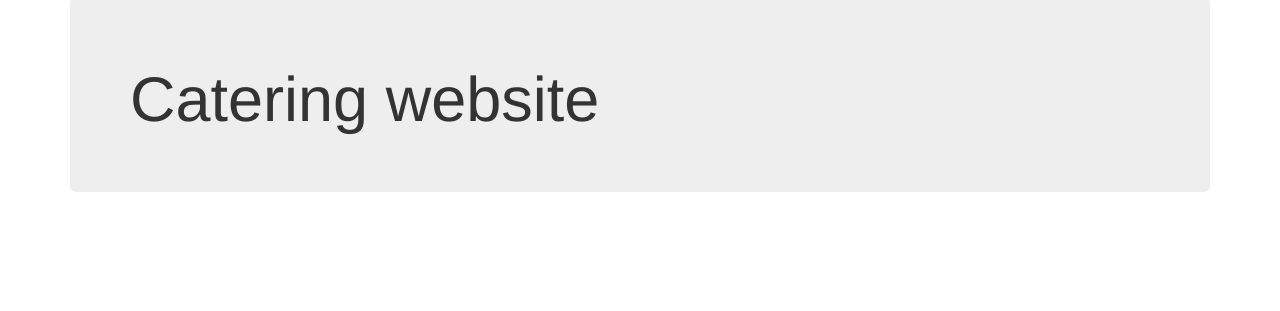
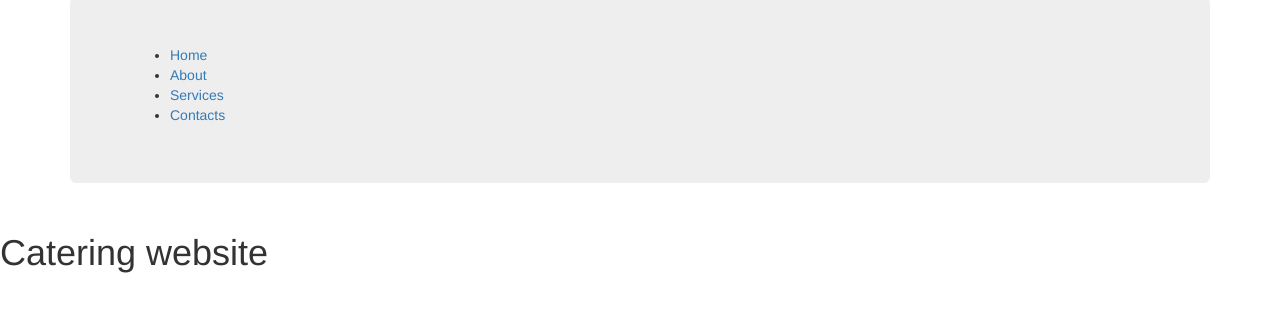
Before and after one commit to NatashaSenah/catering-website, a plain HTML site: page index.html in a window 1280 px wide. Shown: the part 303-614 px from the top of the page. Drawn offline with nearby package versions, Linux system fonts and the light colour scheme.

Commit message:
add the added statements

```diff
--- a/index.html
+++ b/index.html
@@ -8,4 +8,23 @@
 <body>
   <div class="container">
     <div class="jumbotron">
+      <nav>
+        <ul>
+          <li>
+            <a href="#banner">Home</a>
+          </li>
+          <li>
+            <a href=href="#about">About</a>
+          </li>
+          <li>
+            <a href="#activities">Services</a>
+          </li>
+          <li>
+          <a href="#contacts">Contacts</a>
+        </li>
+      </ul>
+    </nav>
+  </div>
+</div>
       <h1>Catering website</h1>
+      <p>
```
